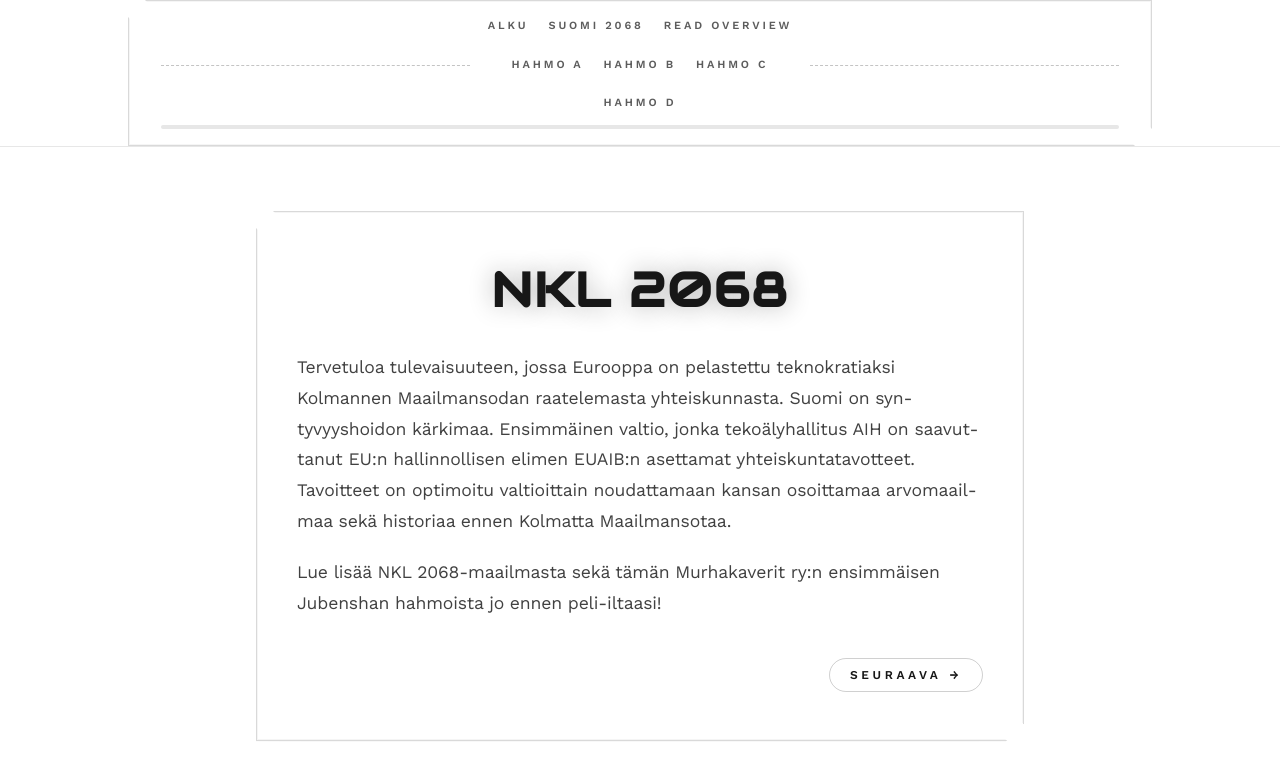
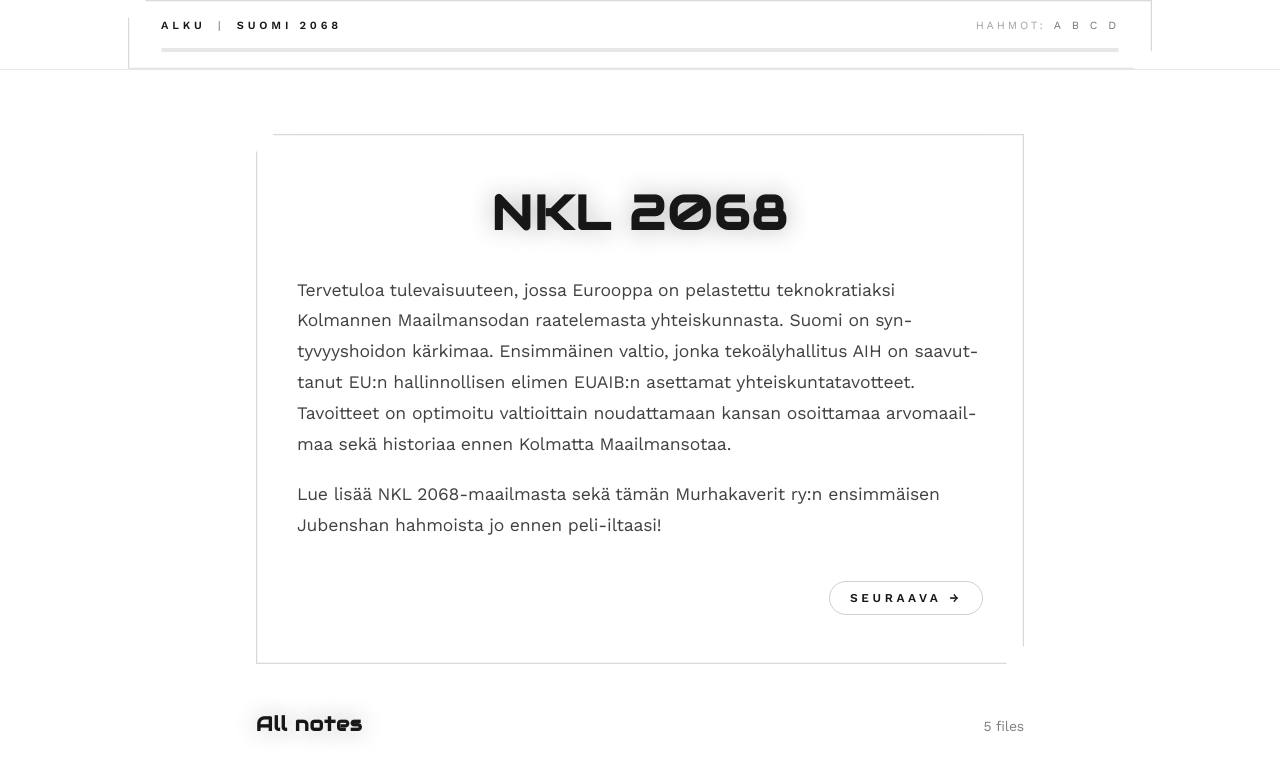
Before and after one commit to Laged/murhakaverit-chatgpt, a Next.js app: page / in a window 1280 px wide. Shown: the top 767 px of the page. Built offline with nearby package versions, Linux system fonts and the light colour scheme.

Commit message:
feat: redesign header navigation split

```diff
--- a/src/components/site-header.tsx
+++ b/src/components/site-header.tsx
@@ -10,26 +10,17 @@ type NavItem = {
   href: NavHref;
 };
 
-function buildNavItems(slug?: string): NavItem[] {
-  const items: NavItem[] = [
+function buildNavItems(suomiSlug?: string): NavItem[] {
+  return [
     {
       label: "Alku",
       href: "/",
     },
     {
       label: "Suomi 2068",
-      href: "/#notes",
+      href: suomiSlug ? `/notes/${suomiSlug}` : "/#notes",
     },
   ];
-
-  if (slug) {
-    items.push({
-      label: "Read Overview",
-      href: `/notes/${slug}`,
-    });
-  }
-
-  return items;
 }
 
 type CharacterNavItem = {
@@ -44,31 +35,47 @@ function buildCharacterItems(
     .filter((summary) => /^hahmo\s/i.test(summary.title))
     .sort((a, b) => a.slug.localeCompare(b.slug))
     .map((summary) => ({
-      label: summary.title,
+      label: summary.title.replace(/^hahmo\s*/i, ""),
       href: `/notes/${summary.slug}`,
     }));
 }
 
 export async function SiteHeader() {
   const summaries = await getNoteSummaries();
-  const overviewSlug = summaries.find((note) => note.slug.startsWith("1/0"))
-    ?.slug;
-  const navItems = buildNavItems(overviewSlug ?? summaries[0]?.slug);
+  const suomiNote = summaries.find((note) =>
+    note.slugSegments.slice(0, 2).join("/") === "1/1",
+  );
+  const navItems = buildNavItems(suomiNote?.slug);
   const characterItems = buildCharacterItems(summaries);
 
   return (
     <header className="sticky top-0 z-50 border-b border-foreground/10 bg-background/80 backdrop-blur">
       <div className="panel mx-auto flex w-full max-w-5xl flex-col gap-2 bg-background/85 px-4 py-3 sm:gap-3 sm:px-8 sm:py-4">
-        <div className="flex w-full items-center gap-3 sm:gap-4">
-          <span className="hidden flex-1 border-t border-dashed border-foreground/25 sm:block" aria-hidden />
-          <nav className="nav-scroll flex flex-1 items-center justify-between gap-3 overflow-x-auto whitespace-nowrap text-[11px] font-semibold uppercase tracking-[0.26em] text-foreground/70 sm:flex-wrap sm:justify-center sm:gap-5 sm:overflow-visible sm:whitespace-normal">
-            {[...navItems, ...characterItems].map((item) => (
+        <div className="flex w-full flex-col items-stretch gap-2 sm:flex-row sm:items-center sm:justify-between sm:gap-4">
+          <nav className="flex items-center justify-center gap-2 text-[11px] font-semibold uppercase tracking-[0.35em] text-foreground sm:justify-start">
+            {navItems.map((item, index) => (
+              <>
                 <Link
-                key={
-                  typeof item.href === "string"
-                    ? item.href
-                    : `${item.href.pathname}#${item.href.hash}`
-                }
+                  key={typeof item.href === "string" ? item.href : `${item.href.pathname}#${item.href.hash}`}
+                  href={item.href}
+                  className="transition hover:text-foreground/70"
+                >
+                  {item.label}
+                </Link>
+                {index === 0 && (
+                  <span key="divider" className="px-1 text-foreground/40" aria-hidden>
+                    |
+                  </span>
+                )}
+              </>
+            ))}
+          </nav>
+          <div className="flex items-center justify-center gap-2 text-[11px] uppercase tracking-[0.26em] text-foreground/60 sm:justify-end">
+            <span className="hidden text-foreground/40 sm:inline">Hahmot:</span>
+            <nav className="nav-scroll flex items-center gap-2 overflow-x-auto whitespace-nowrap sm:overflow-visible">
+              {characterItems.map((item) => (
+                <Link
+                  key={item.href}
                   href={item.href}
                   className="transition hover:text-foreground"
                 >
@@ -76,7 +83,7 @@ export async function SiteHeader() {
                 </Link>
               ))}
             </nav>
-          <span className="hidden flex-1 border-t border-dashed border-foreground/25 sm:block" aria-hidden />
+          </div>
         </div>
         <ScrollProgress />
       </div>
```
Lines whose indentation alone changed are shown as unchanged.
